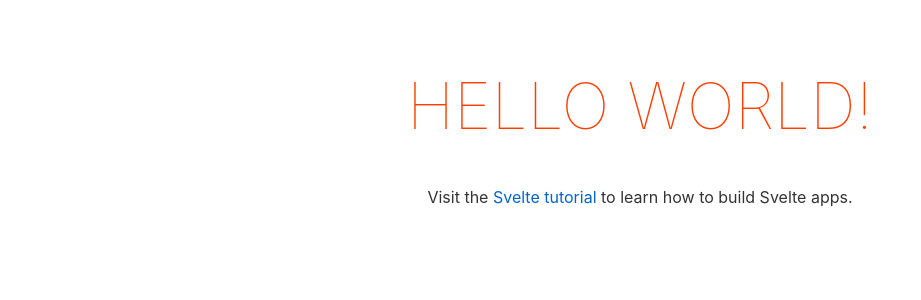
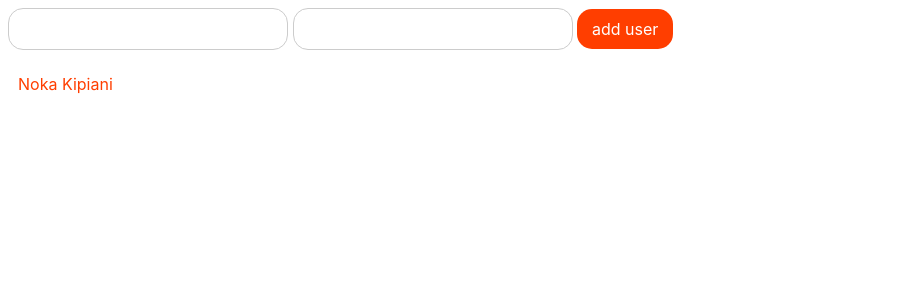
Before and after one commit to NokaK/svelte-app, a Svelte app: page / in a window 1280 px wide. Shown: the top 300 px of the page, without its empty margins (0-921 px from the left). Built offline with nearby package versions, Linux system fonts and the light colour scheme.

Commit message:
add basic inputs and update store

```diff
--- a/src/App.svelte
+++ b/src/App.svelte
@@ -1,30 +1,33 @@
 <script>
-	export let name;
+  import store from "./store";
+  import Info from "./Info.svelte";
+  let firstName = "";
+  let lastName = "";
+
+  const addUser = (e) => {
+    let newStore = e.detail;
+    store.update((user) => [...user, newStore]);
+  };
 </script>
 
-<main>
-	<h1>Hello {name}!</h1>
-	<p>Visit the <a href="https://svelte.dev/tutorial">Svelte tutorial</a> to learn how to build Svelte apps.</p>
-</main>
+<Info {firstName} {lastName} on:user={addUser}>
+  <h1 slot="firstName">User Full name is</h1>
+  <h1 slot="lastName">User Full name is</h1>
+</Info>
+<ul>
+  {#each $store as user}
+    <li>{user}</li>
+  {/each}
+</ul>
 
 <style>
-	main {
-		text-align: center;
-		padding: 1em;
-		max-width: 240px;
-		margin: 0 auto;
-	}
-
-	h1 {
-		color: #ff3e00;
-		text-transform: uppercase;
-		font-size: 4em;
-		font-weight: 100;
-	}
-
-	@media (min-width: 640px) {
-		main {
-			max-width: none;
-		}
-	}
+  ul {
+   padding: 0 0 0 10px;
+   list-style: none;
+  }
+  li {
+    color: #ff3e00;
+    font-size: 1em;
+	margin: 10xp 0;
+  }
 </style>
--- /dev/null
+++ b/src/Info.svelte
@@ -0,0 +1,46 @@
+<script>
+  import { createEventDispatcher } from "svelte";
+  const dispatch = createEventDispatcher();
+
+  export let firstName;
+  export let lastName;
+
+
+  $: fullName = firstName + " " + lastName;
+  const handleClick = () => {
+    dispatch("user", fullName);
+    firstName = "";
+    lastName = "";
+  };
+</script>
+
+<div>
+  <slot name="name" />
+  <input type="text" bind:value={firstName} />
+  <slot name="lastanme" />
+  <input type="text" bind:value={lastName} />
+  <button on:click={handleClick}>add user</button>
+</div>
+
+<style>
+  button {
+    background-color: #ff3e00;
+    border-radius: 15px;
+    border: none;
+    padding: 10px 15px;
+    color: #fff;
+    box-sizing: border-box;
+    transition: all 0.3s linear 0.3s;
+    cursor: pointer;
+  }
+  button:hover {
+    background-color: #531500;
+  }
+  input {
+    border-radius: 15px;
+    padding: 10px 15px;
+  }
+  input:focus {
+    outline: none;
+  }
+</style>
--- a/src/main.js
+++ b/src/main.js
@@ -1,10 +1,7 @@
 import App from './App.svelte';
 
 const app = new App({
-	target: document.body,
-	props: {
-		name: 'world'
-	}
+	target: document.body
 });
 
 export default app;
--- /dev/null
+++ b/src/store.js
@@ -0,0 +1,4 @@
+import { writable } from "svelte/store";
+
+const store = writable(['Noka Kipiani']);
+export default store;
```
